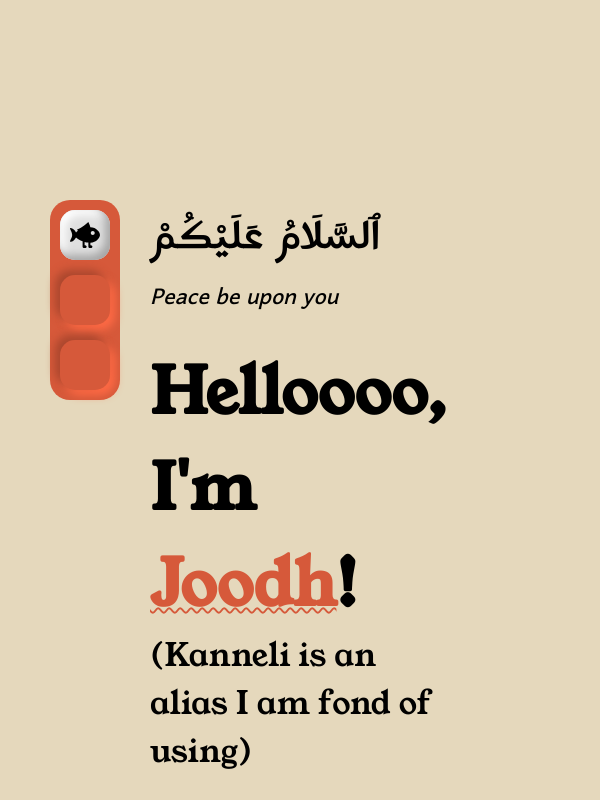
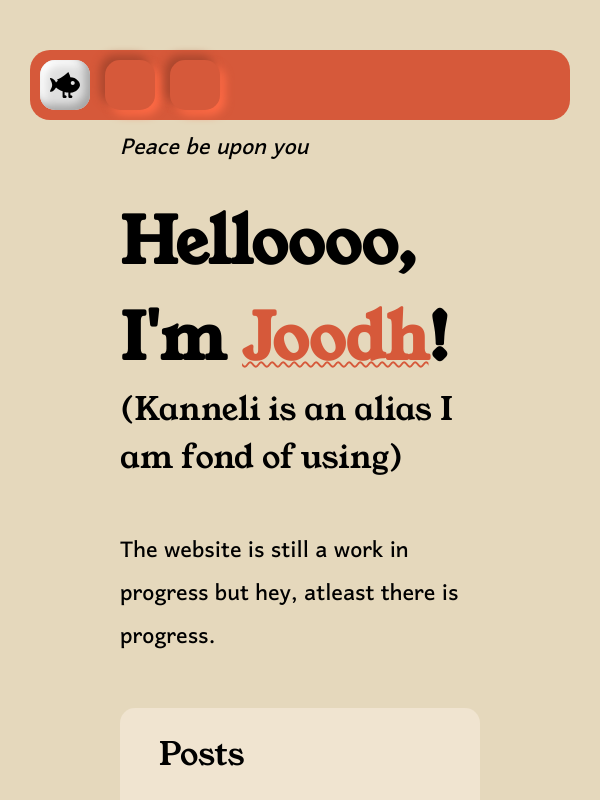
Before and after one commit to Kanneli/joodhahmednaseer, a SvelteKit app: page / in a window 600 px wide. Shown: the top 800 px of the page. Built offline with nearby package versions, Linux system fonts and the light colour scheme; what @iconify/tailwind4 would draw is missing.

Commit message:
finished basic responsive design

```diff
--- a/src/routes/+layout.svelte
+++ b/src/routes/+layout.svelte
@@ -14,7 +14,6 @@
 
 <svelte:head><link rel="icon" href={favicon} /></svelte:head>
 
-<div id="page">
 <div id="navbar">
 	<a href="/" title="home">
 		<div class:active={isActive('/')} class="nav-button home">
@@ -35,6 +34,7 @@
 	</a>
 </div>
 
+<div id="page">
 	<div id="content">
 		{@render children()}
 	</div>
@@ -63,6 +63,31 @@
 	#content {
 		width: 50vw;
 		margin: 200px 0;
+	}
+	@media only screen and (max-width: 600px) {
+		#navbar {
+			display: flex;
+			flex-direction: row;
+			gap: 15px;
+			margin: 0 5vw;
+			position: fixed;
+			top: 5vw;
+			left: 0px;
+			width: 90vw;
+		}
+		#content {
+			width: 80vw;
+			margin: 140px 0;
+		}
+	}
+	@media only screen and (min-width: 600px) {
+		#navbar {
+			top: 50px;
+		}
+		#content {
+			width: 60vw;
+			margin: 50px 0;
+		}
 	}
 
     .nav-button {
```
Lines whose indentation alone changed are shown as unchanged.
